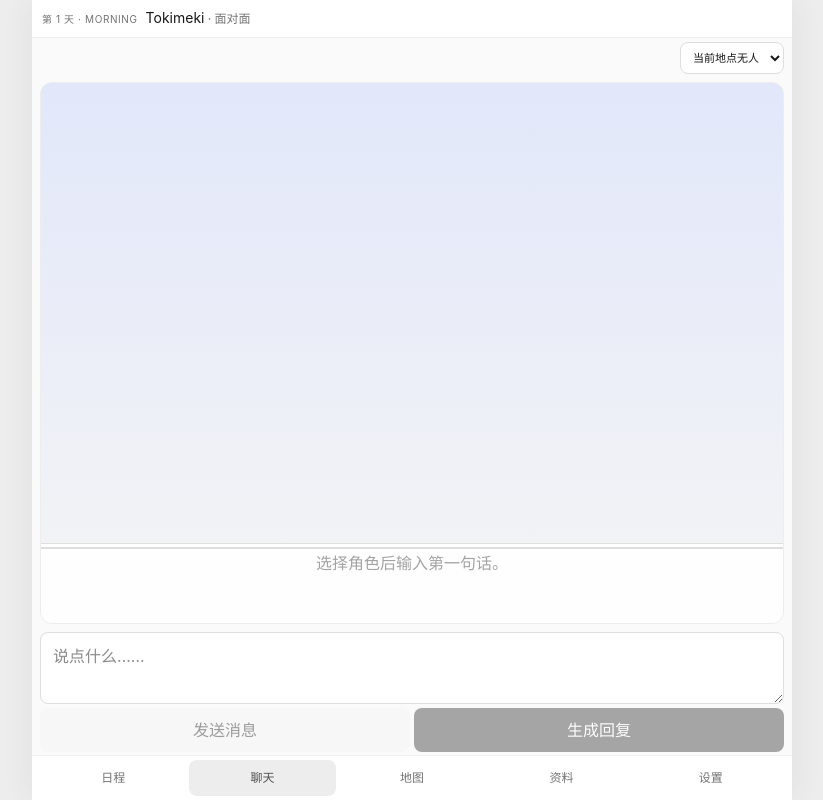
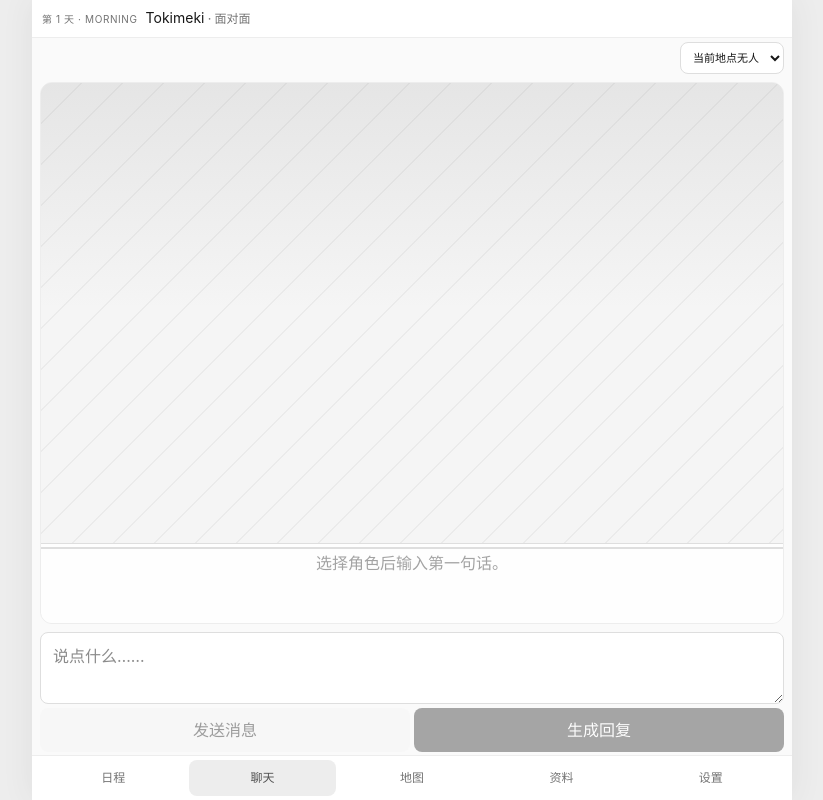
Before and after one commit to ssrei7/Tokimeki, a React (Vite) app: page / in a window 1280 px wide. Both pictures are taken after a click on the button "聊天". Shown: the whole page, without its empty margins (228-1051 px from the left). Built offline with nearby package versions, Linux system fonts and the light colour scheme.

Commit message:
style: add neutral chat empty background

```diff
--- a/src/App.tsx
+++ b/src/App.tsx
@@ -2912,7 +2912,7 @@ function ChatView(props: {
 
   return <section className="chat-screen vn-chat-screen">
     {props.topicMode === 'manual' && !props.participantsLocked && <div className="character-picker"><div className="participant-picker" aria-label="本次对话角色">{props.characters.length > 1 && <span className="participant-label">本次对话</span>}{props.characters.map((item) => <label key={item.id} className="participant-option"><input type="checkbox" checked={participantIds.includes(item.id)} onChange={() => toggleParticipant(item.id)} /><span>{item.name}</span></label>)}</div><select aria-label="主要聊天角色" value={props.selectedCharacterId} onChange={(event) => props.setSelectedCharacterId(event.target.value)}><option value="">当前地点无人</option>{participantCharacters.map((item) => <option key={item.id} value={item.id}>{item.name}</option>)}</select></div>}
-    <div className="vn-stage" style={{ '--vn-accent': accentColor, ...(sceneBackgroundUrl ? { backgroundImage: `linear-gradient(180deg, #0002, #0003), url("${sceneBackgroundUrl}")` } : {}) } as CSSProperties}>
+    <div className={`vn-stage ${sceneBackgroundUrl ? 'has-background' : 'default-background'}`} style={{ '--vn-accent': accentColor, ...(sceneBackgroundUrl ? { backgroundImage: `linear-gradient(180deg, #0002, #0003), url("${sceneBackgroundUrl}")` } : {}) } as CSSProperties}>
       <div className="vn-portrait-area" aria-label={`${activeSpeakerName}的立绘`}>
         {portraitUrl ? <img className="vn-portrait" style={activePortrait?.transform ? { transform: `translate(${activePortrait.transform.offsetX}px, ${activePortrait.transform.offsetY}px) scale(${activePortrait.transform.scale})` } : undefined} src={portraitUrl} alt={`${activeSpeakerName}的立绘`} /> : <div className="vn-portrait-empty" aria-label="暂无立绘" />}
       </div>
--- a/src/index.css
+++ b/src/index.css
@@ -37,6 +37,9 @@
   --desktop-grid-column-gap: 10px;
   --surface-radius: 8px;
   --surface-shadow: 0 4px 16px rgb(63 63 63 / 0.05);
+  --chat-empty-surface: var(--gray-50);
+  --chat-empty-line: rgb(115 115 115 / 0.08);
+  --chat-empty-mark: rgb(115 115 115 / 0.12);
   --radius: 0.5rem;
 }
 
--- a/src/ui/theme/app.css
+++ b/src/ui/theme/app.css
@@ -228,7 +228,10 @@ button.danger { background: var(--gray-100); color: var(--gray-700); }
 .routing-list small { display: block; margin-top: 2px; color: var(--gray-400); font-family: ui-monospace, SFMono-Regular, Consolas, monospace; font-size: 11px; }
 .chat-screen { min-height: 0; display: flex; flex: 1; flex-direction: column; gap: 12px; }
 .vn-chat-screen { gap: 4px; }
-.vn-stage { --vn-accent: var(--gray-600); min-height: 0; display: flex; flex: 1 1 auto; flex-direction: column; overflow: hidden; border: 1px solid var(--gray-100); border-radius: 12px; background: linear-gradient(180deg, color-mix(in srgb, var(--vn-accent) 12%, var(--gray-25)), var(--gray-50)); }
+.vn-stage { --vn-accent: var(--gray-600); min-height: 0; display: flex; flex: 1 1 auto; flex-direction: column; overflow: hidden; border: 1px solid var(--gray-100); border-radius: 12px; background: var(--chat-empty-surface); }
+.vn-stage.default-background { position: relative; isolation: isolate; background: var(--chat-empty-surface); }
+.vn-stage.default-background::before { position: absolute; z-index: -1; inset: 0; content: ''; background-image: repeating-linear-gradient(135deg, transparent 0 28px, var(--chat-empty-line) 28px 29px), linear-gradient(180deg, var(--chat-empty-mark), transparent 42%); pointer-events: none; }
+.vn-stage.default-background > * { position: relative; z-index: 0; }
 .vn-portrait-area { min-height: 150px; display: grid; flex: 1 1 auto; place-items: end center; overflow: hidden; padding: 6px 12px 0; }
 .vn-portrait { display: block; max-width: min(100%, 360px); max-height: 100%; object-fit: contain; object-position: center bottom; filter: drop-shadow(0 10px 14px rgb(63 63 63 / 0.15)); }
 .vn-portrait-empty { width: min(100%, 360px); height: 100%; min-height: 80px; }
```
Also changed, not shown: 1 other file (tests, documents, lock files or other folders).
